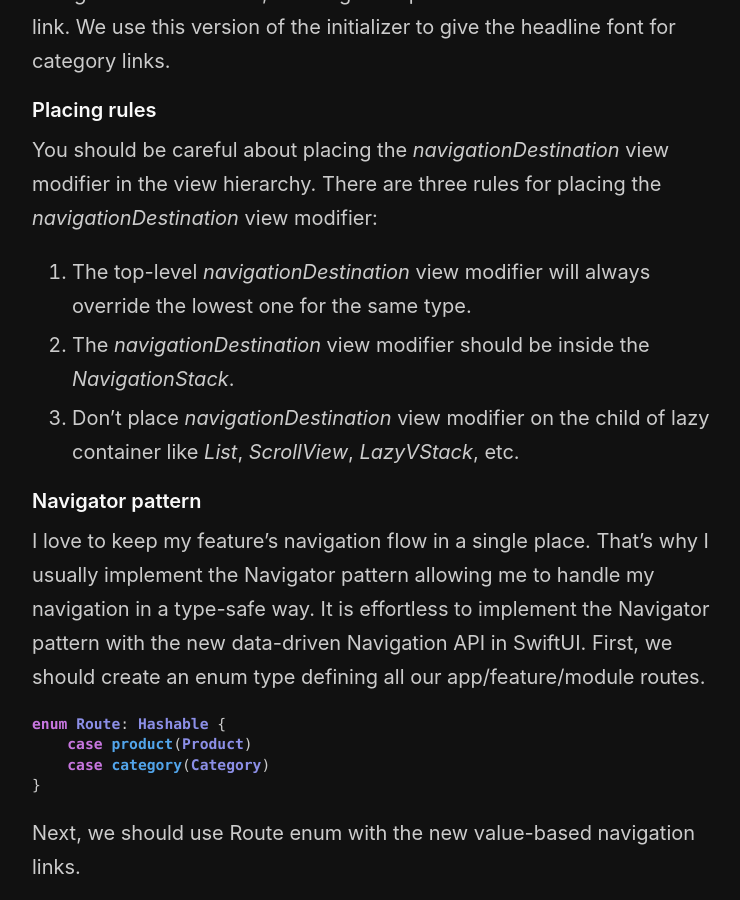
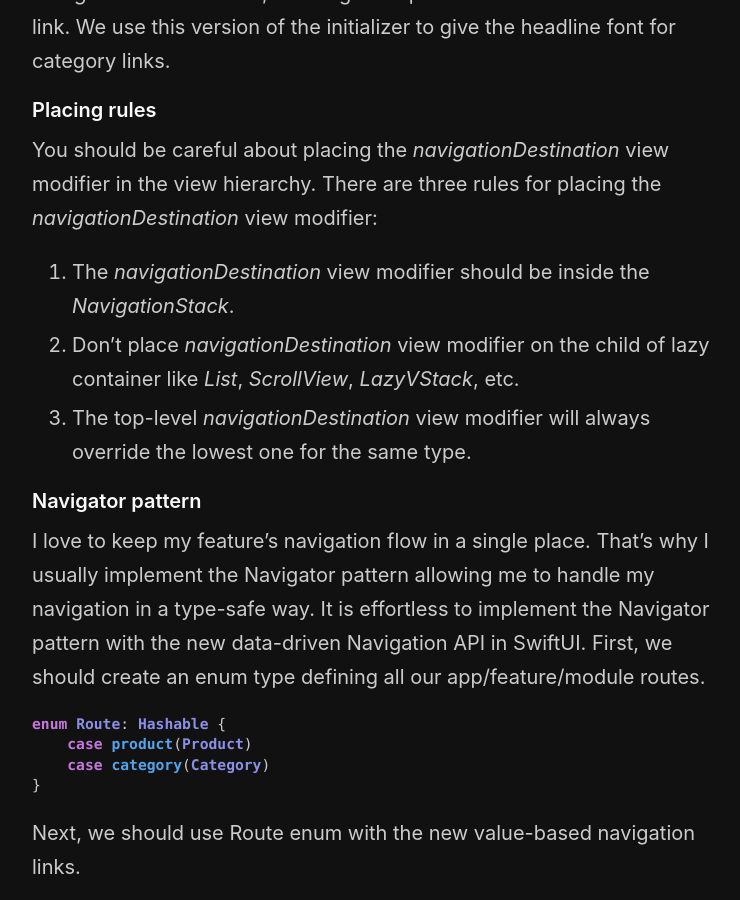
Before and after one commit to mecid/mecid.github.io, a Jekyll site: the page built from _posts/2022-06-15-mastering-navigationstack-in-swiftui-navigator-pattern.md, in a window 1280 px wide and 900 px high, scrolled down 2840 px. Shown: the whole window, without its empty margins (258-998 px from the left). Built offline with Jekyll 4.4.1, drawn with Linux system fonts in a browser that asks for light colours.

Commit message:
placing rules formatted in navigation post

```diff
--- a/_posts/2022-06-15-mastering-navigationstack-in-swiftui-navigator-pattern.md
+++ b/_posts/2022-06-15-mastering-navigationstack-in-swiftui-navigator-pattern.md
@@ -100,9 +100,9 @@ Remember that we also have another version of the value-based *NavigationLink* i
 #### Placing rules
 You should be careful about placing the *navigationDestination* view modifier in the view hierarchy. There are three rules for placing the *navigationDestination* view modifier:
 
-1. The top-level *navigationDestination* view modifier will always override the lowest one for the same type.
-2. The *navigationDestination* view modifier should be inside the *NavigationStack*.
-3. Don't place *navigationDestination* view modifier on the child of lazy container like *List*, *ScrollView*, *LazyVStack*, etc.
+1. The *navigationDestination* view modifier should be inside the *NavigationStack*.
+2. Don't place *navigationDestination* view modifier on the child of lazy container like *List*, *ScrollView*, *LazyVStack*, etc.
+3. The top-level *navigationDestination* view modifier will always override the lowest one for the same type.
 
 #### Navigator pattern
 I love to keep my feature's navigation flow in a single place. That's why I usually implement the Navigator pattern allowing me to handle my navigation in a type-safe way. It is effortless to implement the Navigator pattern with the new data-driven Navigation API in SwiftUI. First, we should create an enum type defining all our app/feature/module routes.
```
